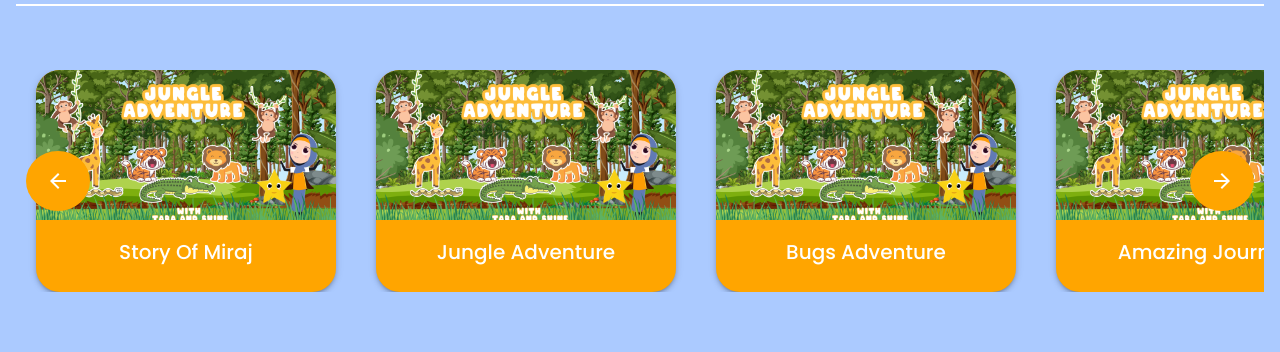
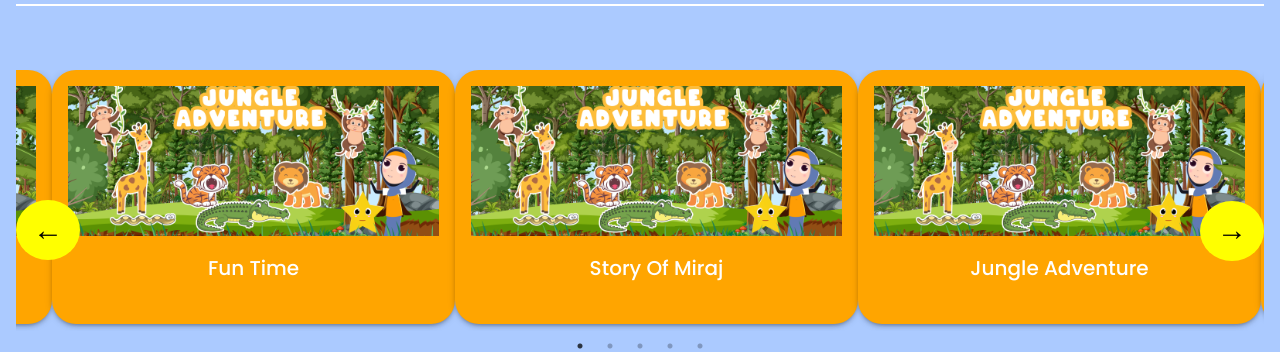
Before and after one commit to salmansparrow/shineswithtara, a React (Create React App) app: page /watch in a window 1280 px wide. Shown: the part 448-800 px from the top of the page. Built offline with nearby package versions, Linux system fonts and the light colour scheme; no server answers.

Commit message:
watch page slider

```diff
--- a/package.json
+++ b/package.json
@@ -22,9 +22,11 @@
     "react-redux": "^9.1.2",
     "react-router-dom": "^6.26.2",
     "react-scripts": "5.0.1",
+    "react-slick": "^0.30.2",
     "react-toastify": "^10.0.5",
     "redux-persist": "^6.0.0",
     "redux-thunk": "^3.1.0",
+    "slick-carousel": "^1.8.1",
     "web-vitals": "^2.1.4"
   },
   "scripts": {
--- a/src/component/Admin/ManageOrders.js
+++ b/src/component/Admin/ManageOrders.js
@@ -28,7 +28,7 @@ const ManageOrders = () => {
   const [selectedOrder, setSelectedOrder] = useState(null);
   const [status, setStatus] = useState("");
 
-  const token = localStorage.getItem("token"); // Get token from localStorage
+  const token = localStorage.getItem("adminToken"); // Get token from localStorage
   console.log(token); // Log the token for debugging
 
   // Fetch orders from API
--- a/src/component/Admin/ManageUsersList.js
+++ b/src/component/Admin/ManageUsersList.js
@@ -17,7 +17,7 @@ function ManageUserList() {
   const [rowsPerPage, setRowsPerPage] = useState(5);
   const [userData, setUserData] = useState([]);
 
-  const token = localStorage.getItem("token"); // Get token from localStorage
+  const token = localStorage.getItem("adminToken"); // Get token from localStorage
   console.log(token); // Log the token for debugging
 
   // Fetch user data from the API when the component mounts
--- a/src/component/ProtectedRoute/ProtectedRoute.js
+++ b/src/component/ProtectedRoute/ProtectedRoute.js
@@ -1,7 +1,6 @@
 import React from "react";
 import { Navigate, useLocation } from "react-router-dom";
-import {jwtDecode} from "jwt-decode"; // Import jwtDecode to decode the token
-
+import { jwtDecode } from "jwt-decode"; // Import jwtDecode to decode the token
 
 const ProtectedRoute = ({ children }) => {
   const token = localStorage.getItem("adminToken");
--- a/src/pages/Watch.jsx
+++ b/src/pages/Watch.jsx
@@ -1,4 +1,4 @@
-import React, { useState } from "react";
+import React from "react";
 import {
   Box,
   Typography,
@@ -9,12 +9,13 @@ import {
   Button,
 } from "@mui/material";
 import YouTubeIcon from "@mui/icons-material/YouTube";
-import ArrowForwardIcon from "@mui/icons-material/ArrowForward";
-import ArrowBackIcon from "@mui/icons-material/ArrowBack";
 import img1 from "../images/watch/img1.png";
 import img2 from "../images/watch/img2.png";
 import Layout from "../component/Layout/Layout";
 import star from "../images/watch/star.png";
+import Slider from "react-slick";
+import "slick-carousel/slick/slick.css";
+import "slick-carousel/slick/slick-theme.css";
 
 // Sample images array
 const images = [
@@ -25,26 +26,91 @@ const images = [
   { src: img1, title: "Fun Time" },
 ];
 
-const Watch = () => {
-  const [currentIndex, setCurrentIndex] = useState(0);
-  const cardsToShow = 3; // Number of cards to show at a time
-
-  const nextImage = () => {
-    setCurrentIndex((prevIndex) => {
-      if (prevIndex + cardsToShow >= images.length) {
-        return 0; // If at the last index, go to the first index
-      }
-      return prevIndex + cardsToShow;
-    });
+// Custom Prev Arrow using Material-UI Button
+const PrevArrow = (props) => {
+  const { className, style, onClick } = props;
+  return (
+    <Button
+      onClick={onClick}
+      sx={{
+        position: "absolute",
+        left: "0px",
+        top: "50%",
+        zIndex: 1,
+        backgroundColor: "yellow",
+        borderRadius: "50%",
+        height: "60px",
+        width: "60px",
+        display: "flex",
+        alignItems: "center",
+        justifyContent: "center",
+        "&:hover": {
+          backgroundColor: "orange",
+        },
+      }}
+    >
+      <span style={{ fontSize: "30px", color: "black" }}>←</span>
+    </Button>
+  );
 };
 
-  const prevImage = () => {
-    setCurrentIndex((prevIndex) => {
-      if (prevIndex === 0) {
-        return images.length - cardsToShow; // If at the first index, go to the last index
-      }
-      return prevIndex - cardsToShow;
-    });
+// Custom Next Arrow using Material-UI Button
+const NextArrow = (props) => {
+  const { className, style, onClick } = props;
+  return (
+    <Button
+      onClick={onClick}
+      sx={{
+        position: "absolute",
+        right: "0px",
+        zIndex: 1,
+        backgroundColor: "yellow",
+        borderRadius: "50%",
+        height: "60px",
+        width: "60px",
+        bottom: "70px",
+        display: "flex",
+        alignItems: "center",
+        justifyContent: "center",
+        "&:hover": {
+          backgroundColor: "orange",
+        },
+      }}
+    >
+      <span style={{ fontSize: "30px", color: "black" }}>→</span>
+    </Button>
+  );
+};
+
+const Watch = () => {
+  const settings = {
+    dots: true,
+    infinite: true,
+    speed: 500,
+    slidesToShow: 3,
+    slidesToScroll: 3,
+    centerMode: true,
+    centerPadding: "20px",
+    prevArrow: <PrevArrow />,
+    nextArrow: <NextArrow />,
+    responsive: [
+      {
+        breakpoint: 1024,
+        settings: {
+          slidesToShow: 2,
+          slidesToScroll: 2,
+          centerPadding: "20px",
+        },
+      },
+      {
+        breakpoint: 600,
+        settings: {
+          slidesToShow: 1,
+          slidesToScroll: 1,
+          centerPadding: "10px",
+        },
+      },
+    ],
   };
 
   return (
@@ -109,58 +175,22 @@ const Watch = () => {
         {/* Carousel Section */}
         <Box
           sx={{
-            position: "relative",
             width: "100%",
             maxWidth: "100%", // Ensure it takes the full width
             mt: 8,
             mb: 8,
-            mx: "auto", // Center the carousel container
-            display: "flex",
-            justifyContent: "center",
           }}
         >
-          {/* Previous Button */}
-          <Button
-            onClick={prevImage}
-            sx={{
-              position: "absolute",
-              left: "10px",
-              top: "50%",
-              transform: "translateY(-50%)",
-              zIndex: 1,
-              color: "white",
-              backgroundColor: "orange",
-              borderRadius: "50%",
-              width: "60px",
-              height: "60px",
-              "&:hover": { backgroundColor: "#ff8c00" },
-            }}
-          >
-            <ArrowBackIcon />
-          </Button>
-
-          {/* Display the images in a responsive manner */}
-          <Box sx={{ display: "flex", overflow: "hidden", width: "100%" }}>
-            <Box
-              sx={{
-                display: "flex",
-                transform: `translateX(-${
-                  (currentIndex * 100) / cardsToShow
-                }%)`,
-                transition: "transform 0.5s ease-in-out",
-                width: `${(images.length / cardsToShow) * 100}%`, // Adjust width for all cards
-              }}
-            >
+          <Slider {...settings}>
             {images.map((image, index) => (
               <Card
                 key={index}
                 sx={{
-                    flex: "0 0 auto", // Prevent cards from growing
-                    width: { xs: 150, sm: 200, md: 250, lg: 300 }, // Adjust card width based on screen size
-                    marginX: { xs: "5px", sm: "10px", md: "15px", lg: "20px" }, // Control margin between cards
                   backgroundColor: "orange",
                   borderRadius: 6,
                   boxShadow: 3,
+                  padding: 2,
+                  mx: 2, // Add more spacing between cards
                 }}
               >
                 <CardMedia
@@ -176,28 +206,7 @@ const Watch = () => {
                 </CardContent>
               </Card>
             ))}
-            </Box>
-          </Box>
-
-          {/* Next Button */}
-          <Button
-            onClick={nextImage}
-            sx={{
-              position: "absolute",
-              right: "10px",
-              top: "50%",
-              transform: "translateY(-50%)",
-              zIndex: 1,
-              color: "white",
-              backgroundColor: "orange",
-              borderRadius: "50%",
-              width: "60px",
-              height: "60px",
-              "&:hover": { backgroundColor: "#ff8c00" },
-            }}
-          >
-            <ArrowForwardIcon />
-          </Button>
+          </Slider>
         </Box>
 
         {/* Horizontal Line below the carousel */}
--- a/src/pages/admin/AdminLogin.js
+++ b/src/pages/admin/AdminLogin.js
@@ -12,7 +12,7 @@ import {
 import { useNavigate } from "react-router-dom";
 import LockIcon from "@mui/icons-material/Lock";
 import AdminLoginService from "../../service/AdminLogin";
-import {jwtDecode} from "jwt-decode"; // Import jwtDecode
+import { jwtDecode } from "jwt-decode"; // Import jwtDecode
 
 const AdminLogin = () => {
   const [email, setEmail] = useState("");
@@ -40,7 +40,6 @@ const AdminLogin = () => {
 
       if (response?.token) {
         const decodedToken = jwtDecode(response.token);
-
 
         // Check if the user has the 'admin' role
         if (decodedToken?.role === "admin") {
```
Also changed, not shown: src/pages/watch.css (added), 1 other file (tests, documents, lock files or other folders). Lines whose indentation alone changed are shown as unchanged.
